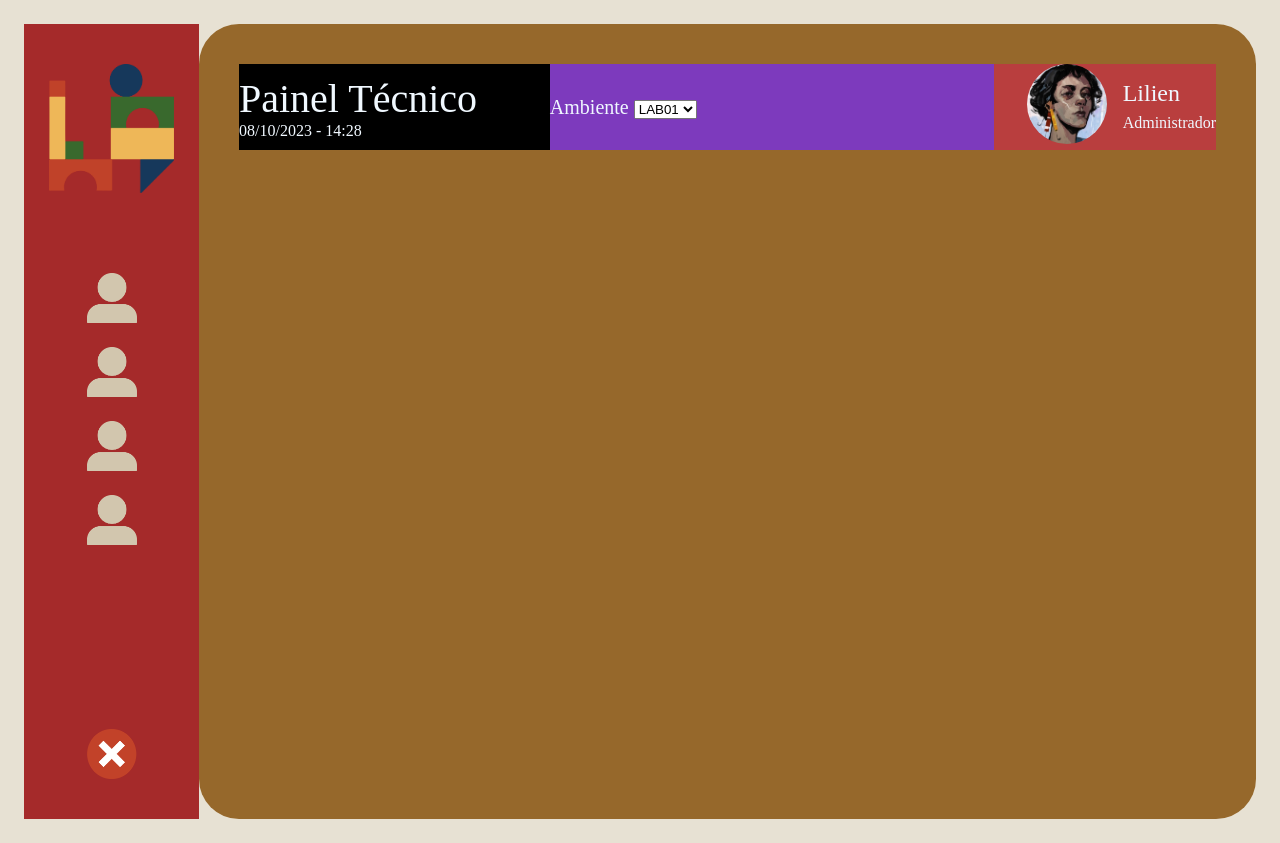
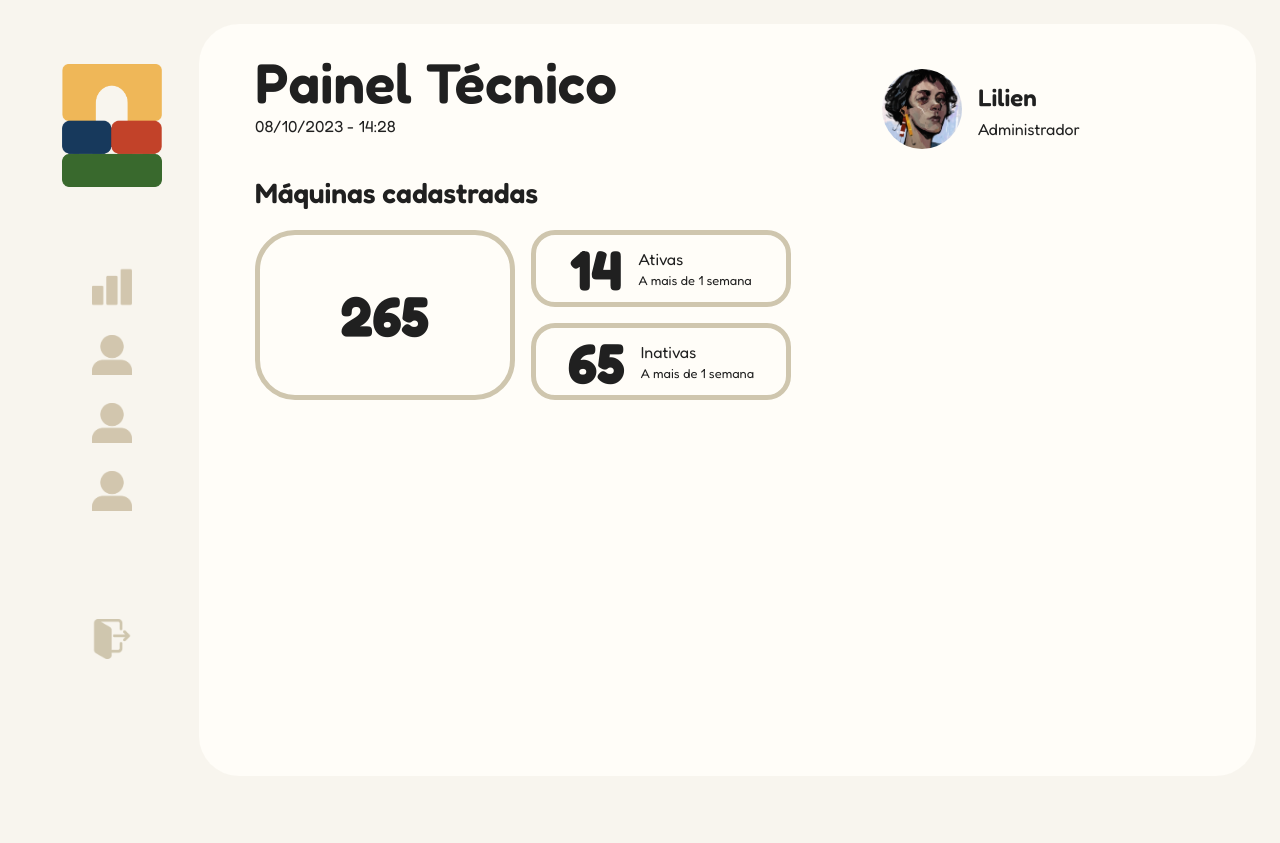
Before and after one commit to MindBridge-INC/mb-site, a website: page site/public/bases-testes/basepainel.html in a window 1280 px wide. After the commit the page ends 800 px from the top, so only its background shows below. Drawn offline with Linux system fonts and the light colour scheme.

Commit message:
base finalizada

```diff
--- a/site/public/bases-testes/basepainel.css
+++ b/site/public/bases-testes/basepainel.css
@@ -1,11 +1,16 @@
+@import url('https://fonts.googleapis.com/css2?family=Arimo:wght@500;700&family=Fredoka:wght@100;200;300;400;500;600;700&display=swap');
+@import url('https://fonts.googleapis.com/css2?family=Arimo:wght@500;700&display=swap');
+
 * {
-margin: 0;
+    margin: 0;
     padding: 0;
     box-sizing: border-box;
+    font-family: 'Fredoka', sans-serif;
+    color: rgb(32, 32, 32);
 }
 
 body {
-    background-color: rgb(231, 225, 211);
+    background-color: rgb(248, 245, 238);
 }
 
 .container {
@@ -19,11 +24,9 @@ body {
 .menuLateral {
     display: flex;
     justify-content: center;
-    /* align-items: center; */
-    background-color: brown;
     max-width: 175px;
     width: 100%;
-    padding: 5vh 2vh;
+    padding: 0vh 2vw 0vh 2vw;
 }
 
 .menuLateral .alinharIcone {
@@ -32,28 +35,32 @@ body {
 }
 
 #logoHorizontal {
-    width: 125px;
+    width: 100px;
+    margin-top: 5vh;
     margin-bottom: 10vh;
 }
 
 #icon {
-    width: 50px;
+    width: 40px;
     margin-bottom: 3vh;
 }
 
 #iconLogout {
-    width: 50px;
-    margin-top: 20vh;
+    width: 40px;
+    margin-top: 10vh;
+}
+
+#icon,#iconLogout:hover {
+    cursor: pointer;
 }
 
 /* DASHBOARDS */
 
 .painel {
     display: block;
-    /* max-width: 1300px; */
     width: 100%;
-    padding: 5vh;
-    background-color: rgb(150, 104, 43);
+    padding: 3vh 7vh;
+    background-color: rgb(255, 253, 248);
     border-radius: 5vh;
 }
 
@@ -67,10 +74,8 @@ body {
 .painel .header .titulo {
     display: flex;
     align-items: center;
-    /* font-size: 3vh; */
     width: 70%;
-    color: aliceblue;
-    background-color: black;
+    margin-bottom: 5vh;
 }
 
 .painel .header .selecao {
@@ -78,8 +83,6 @@ body {
     align-items: center;
     font-size: 2.5vh;
     width: 100%;
-    color: aliceblue;
-    background-color: rgb(125, 58, 189);
 }
 
 .painel .header .usuario {
@@ -88,15 +91,16 @@ body {
     align-items: center;
     font-size: 6vh;
     width: 50%;
-    color: aliceblue;
-    background-color: rgb(185, 62, 62);
 }
 
 .painel .header .usuario .ident {
     display: flex;
     font-size: 3vh;
     align-items: center;
+    margin-right: 15vh;
+
 }
+
 .painel .header .usuario .ident div {
     margin-left: 2vh;
 }
@@ -105,3 +109,47 @@ body {
     width: 80px;
     border-radius: 5vh;
 }
+
+/* GRÁFICOS */
+
+.conteudo {
+    display: flex;
+    flex-wrap: wrap;
+}
+
+/* Adaptar CSS para cada conteúdo inserido */
+
+.graficos {
+    height: 280px;
+    width: 100%
+}
+
+.tituloGraf {
+    margin-bottom: 2.5vh;
+}
+
+.card1 {
+    border: solid rgb(207, 198, 174) 0.7vh;
+    border-radius: 5vh;
+    display: flex;
+    align-items: center;
+    justify-content: center;
+    height: 170px;
+    width: 260px;
+}
+
+.card2 {
+    border: solid rgb(207, 198, 174) 0.7vh;
+    border-radius: 3vh;
+    display: flex;
+    align-items: center;
+    justify-content: center;
+    height: 77px;
+    width: 260px;
+    margin: 0vh 0vh 2vh 2vh;
+}
+
+.valor {
+    font-size: 7vh;
+    font-weight: 900;
+}
--- a/site/public/bases-testes/basepainel.html
+++ b/site/public/bases-testes/basepainel.html
@@ -1,11 +1,13 @@
 <!DOCTYPE html>
 <html lang="pt-br">
+
 <head>
     <link rel="stylesheet" href="basepainel.css">
     <meta charset="UTF-8">
     <meta name="viewport" content="width=device-width, initial-scale=1.0">
     <title>Painel</title>
 </head>
+
 <body>
 
     <div class="container">
@@ -15,31 +17,32 @@
             <div>
 
                 <div class="alinharIcone">
-                    <img id="logoHorizontal" src="../assets/img/lego.png" alt="">
+                    <img id="logoHorizontal" src="../assets/img/logo.png" alt="">
                 </div>
 
                 <div class="alinharIcone">
-                    <img id="icon" src="../assets/img/login.png" alt="">
+                    <a href="#"><img id="icon" src="../assets/img/grafico.png" alt=""></a>
                 </div>
 
                 <div class="alinharIcone">
-                    <img id="icon" src="../assets/img/login.png" alt="">
+                    <a href="#"><img id="icon" src="../assets/img/login.png" alt=""></a>
+
                 </div>
 
                 <div class="alinharIcone">
-                    <img id="icon" src="../assets/img/login.png" alt="">
+                    <a href="#"><img id="icon" src="../assets/img/login.png" alt=""></a>
                 </div>
 
                 <div class="alinharIcone">
-                    <img id="icon" src="../assets/img/login.png" alt="">
+                    <a href="#"><img id="icon" src="../assets/img/login.png" alt=""></a>
+
                 </div>
 
                 <div class="alinharIcone">
-                    <img id="iconLogout" src="../assets/img/x.png" alt="">
+                    <a href="#"><img id="iconLogout" src="../assets/img/sair.png" alt=""></a>
                 </div>
 
             </div>
-
 
         </div>
 
@@ -51,14 +54,15 @@
                 <div class="titulo">
 
                     <div>
-                        <span style="font-size: 5vh;">Painel Técnico</span><br>
-                        <span style="font-size: 2vh;">08/10/2023 - 14:28</span>
+                        <span style="font-size: 7vh; font-weight: 600;">Painel Técnico</span><br>
+                        <span style="font-size: 2vh; font-weight: 400;">08/10/2023 - 14:28</span>
                     </div>
 
 
                 </div>
 
-                <div class="selecao"> <!-- remover esse trecho em telas sem seleção-->
+                <!-- remover esse trecho em telas sem seleção-->
+                <!-- <div class="selecao">
 
                     <div class="custom-select">
                         <span>Ambiente</span>
@@ -69,7 +73,8 @@
                         </select>
                     </div>
 
-                </div> <!-- remover esse trecho em telas sem seleção-->
+                </div>  -->
+                <!-- remover esse trecho em telas sem seleção-->
 
                 <div class="usuario">
 
@@ -79,8 +84,8 @@
                         </div>
 
                         <div id="divIdentidade">
-                            <span>Lilien</span><br>
-                            <span style="font-size: 2vh;">Administrador</span>
+                            <span style="font-weight: 600;">Lilien</span><br>
+                            <span style="font-size: 2vh; font-weight: 400;">Administrador</span>
                         </div>
                     </div>
 
@@ -88,14 +93,59 @@
 
             </div>
 
-            <div class="graficos">
+            <!-- Por aqui serão inseridos todos os conteúdos relevantes: gráficos, listas, CRUDs -->
+            <div class="conteudo">
+
+                <!-- Primeiro conjunto de informações -->
+                <div class="graficos">
+
+                    <!-- Título do conteúdo -->
+                    <div class="tituloGraf">
+                        <span style="font-size: 3.5vh; font-weight: 600;">Máquinas cadastradas</span>
+                    </div>
+
+                    <!-- Conteúdo -->
+                    <div class="cardMaquina">
+                        <div style="display: flex;">
+                            <div class="card1">
+                                <span class="valor">265</span>
+                            </div>
+
+                            <div>
+                                <div class="card2">
+                                    <div>
+                                        <span class="valor">14</span>
+                                    </div>
+                                    <div>
+                                        <span style="margin-left: 2vh;">Ativas</span>
+                                        <br>
+                                        <span style="font-size: 1.6vh; margin-left: 2vh;">A mais de 1 semana</span>
+                                    </div>
+                                </div>
+                                <div class="card2">
+                                    <div>
+                                       <span class="valor">65</span>
+                                    </div>
+                                    <div>
+                                        <span style="margin-left: 2vh;">Inativas</span>
+                                        <br>
+                                        <span style="font-size: 1.6vh; margin-left: 2vh;">A mais de 1 semana</span>
+                                    </div>
+                                </div>
+                            </div>
+                        </div>
+                    </div>
+
+                </div>
+
+                <!-- Contéudo [...] -->
 
             </div>
-
 
         </div>
 
     </div>
 
 </body>
+
 </html>
```
